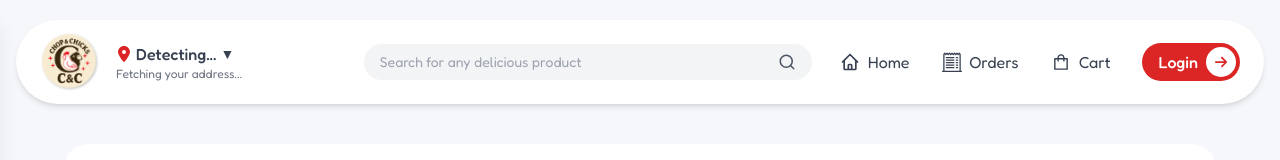
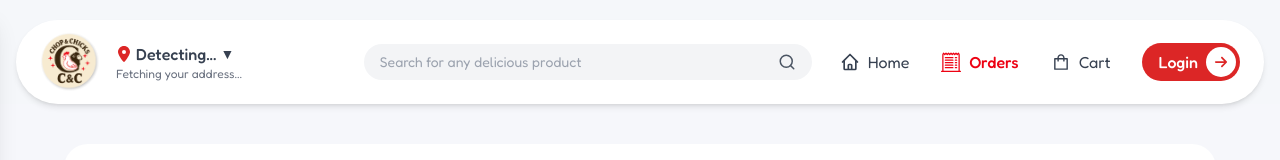
Before and after one commit to nipen026/chopandchicks, a Next.js app: page /OrderDetails in a window 1280 px wide. Shown: the top 160 px of the page. Built offline with nearby package versions, Linux system fonts and the light colour scheme; no server answers.

Commit message:
added changes

```diff
--- a/src/Common/Navbar/index.jsx
+++ b/src/Common/Navbar/index.jsx
@@ -162,7 +162,7 @@ useEffect(() => {
                                 width={60}
                                 height={60}
                                 alt="Chop & Chicks"
-                                draggable={ false }
+                                draggable={false}
                                 className="rounded-full"
                             />
                         </Link>
@@ -213,14 +213,13 @@ useEffect(() => {
                     <div className="hidden lg:flex items-center gap-8">
                         <Link
                             href="/"
-                            className={`flex items-center gap-2 ${pathname === "/" ? "text-primary font-medium" : "text-gray-700"
-                                }`}
-                        >
+                            className={`flex items-center gap-2 ${pathname === "/" ? "text-primary font-medium" : "text-gray-700"}`}>
                             <HiOutlineHome className="text-xl" />
                             <span>Home</span>
                         </Link>
 
-                        <div className="flex items-center gap-2 text-gray-700 cursor-pointer hover:text-primary">
+                        <div className={`flex items-center cursor-pointer gap-2 ${pathname === "/OrderDetails" ? "text-primary font-medium" : "text-gray-700"
+                            }`} onClick={() => router.push("/OrderDetails")}>
                             <BsReceiptCutoff className="text-xl" />
                             <span>Orders</span>
                         </div>
@@ -299,7 +298,8 @@ useEffect(() => {
                         Home
                     </Link>
 
-                    <div className="flex items-center gap-3 text-lg">
+                    <div className={`flex items-center gap-3 text-lg ${pathname === "/OrderDetails" ? "text-primary font-medium" : "text-gray-700"
+                        }`} onClick={() => router.push("/OrderDetails")}>
                         <BsReceiptCutoff className="text-2xl" />
                         Orders
                     </div>
```
Lines whose indentation alone changed are shown as unchanged.
